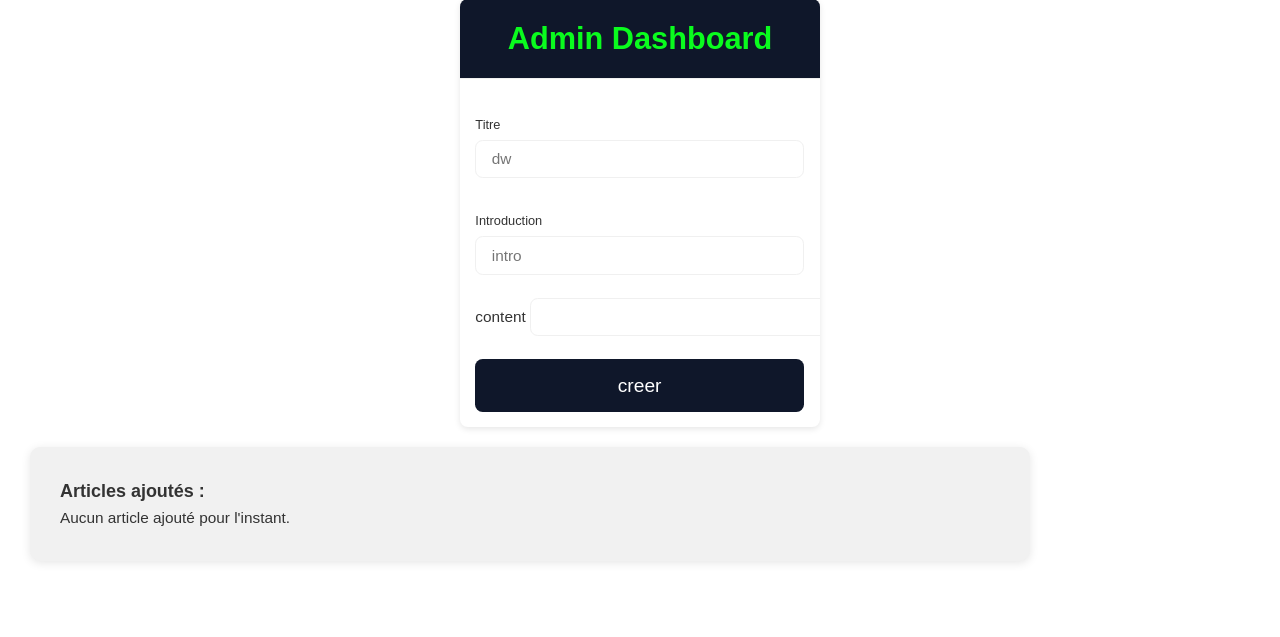
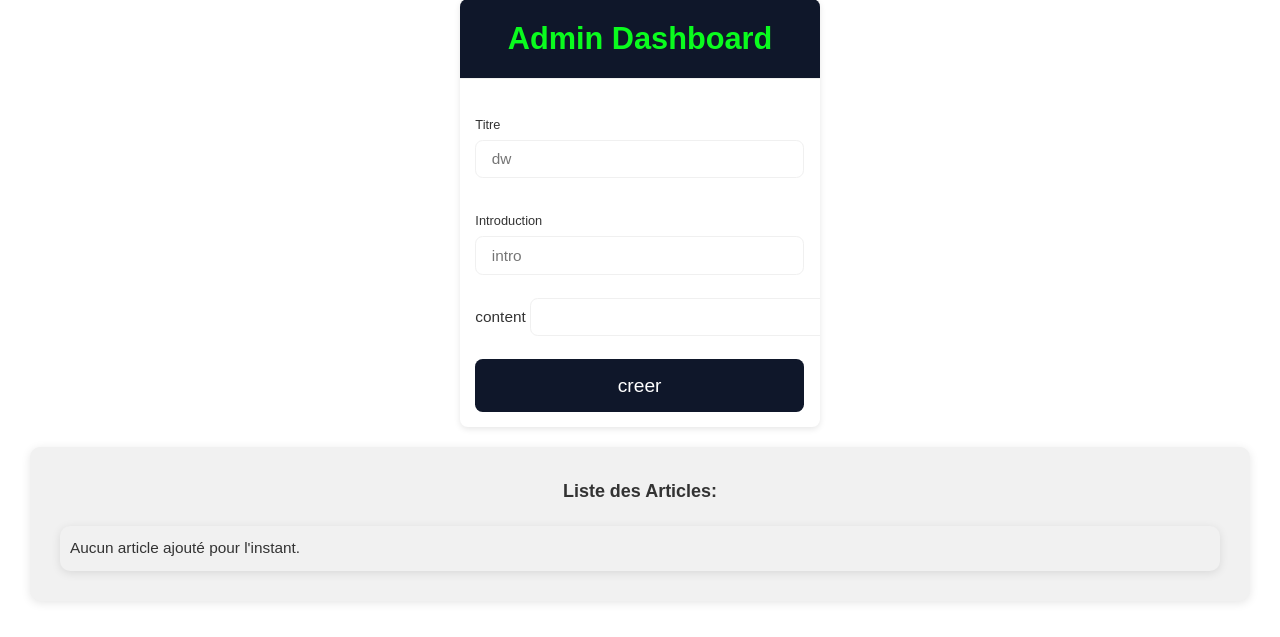
Before and after one commit to charnelledev/blogphp-2025, a PHP site: page /admin.php in a window 1280 px wide. Shown: the part 163-800 px from the top of the page. Run offline with PHP 8.4, Linux system fonts and the light colour scheme.

Commit message:
classement des article en gris

```diff
--- a/layouts/adminqwerty/admin_dashboardqwerty_html.php
+++ b/layouts/adminqwerty/admin_dashboardqwerty_html.php
@@ -44,16 +44,30 @@
 </div>
                 <style>
                        .containe{
-                   max-width: 1000px;
+                   max-width: 2050px;
                    margin-top: 20px;
                    background: #f1f1f1;
                    padding: 30px;
                    border-radius: 10px;
                    box-shadow: 0 2px 10px rgba(0, 0, 0, 0.1);
+
+               }
+                    .conten{
+                   max-width: 2000px;
+                   margin-top: 20px;
+                   background: #f1f1f1;
+                   padding: 10px;
+                   border-radius: 10px;
+                   box-shadow: 0 2px 10px rgba(0, 0, 0, 0.1);
+                   grid-template-columns: repeat(auto-fill, minmax(300px, 1fr));
+                    display: grid;
+                     gap: 20px;
+
                }
 
                h3, h4 {
                    color: #333;
+                     text-align: center;
                }
 
                .article {
@@ -101,7 +115,9 @@
                }
                </style>
 <div class="containe">
-    <h3>Articles ajoutés :</h3>
+    <h3>Liste  des Articles:</h3>
+    <div class="conten">
+
         <?php if (isset($_SESSION['articles']) && count($_SESSION['articles']) > 0): ?>
             <?php foreach ($_SESSION['articles'] as $index => $article): ?>
                 <div class="article">
@@ -120,6 +136,7 @@
                     <p>Aucun article ajouté pour l'instant.</p>
                     <?php endif; ?>
 
+                </div>
 
 </div>
 
--- a/voir_article.php
+++ b/voir_article.php
@@ -88,7 +88,9 @@ $article = $_SESSION['articles'][$index];
 
     <div class="section">
         <h2>Contenu</h2>
-        <p><?php echo nl2br(htmlspecialchars($article['content'])); ?></p>
+        <p><?php
+         echo nl2br(htmlspecialchars($article['content']));
+         ?></p>
     </div>
 
     <a class="btn-back" href="../admin.php">← Retour au tableau de bord</a>
```
Lines whose indentation alone changed are shown as unchanged.
